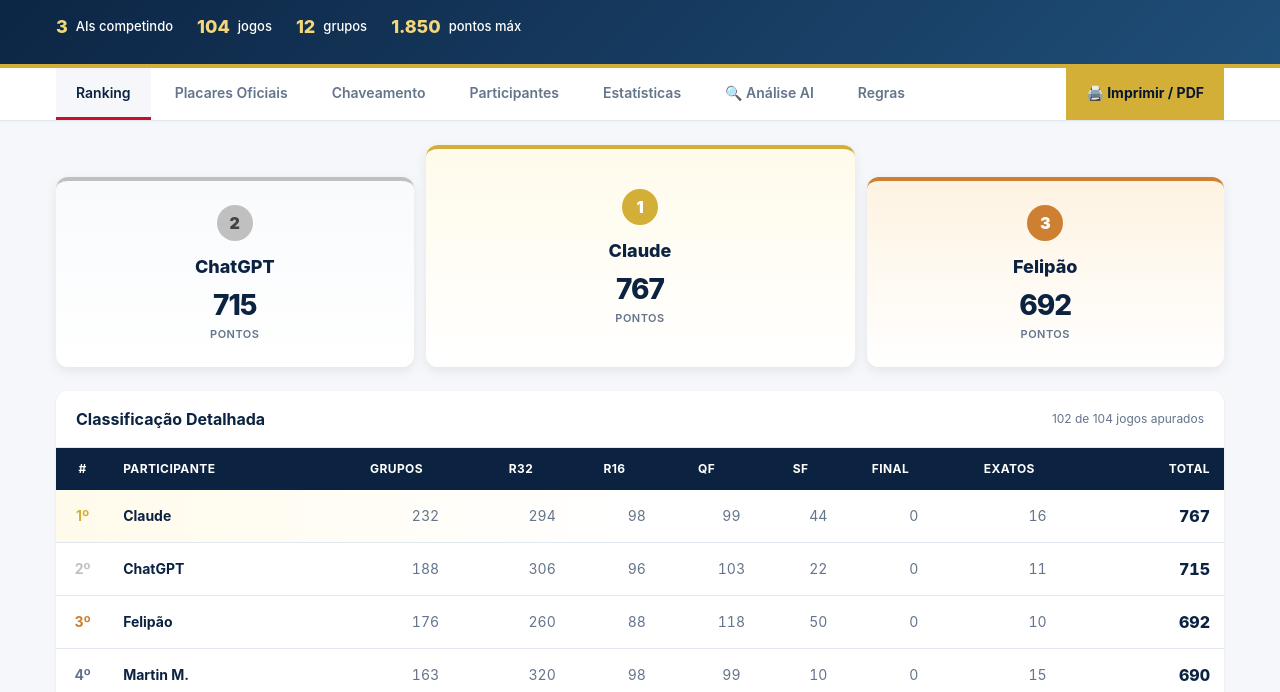
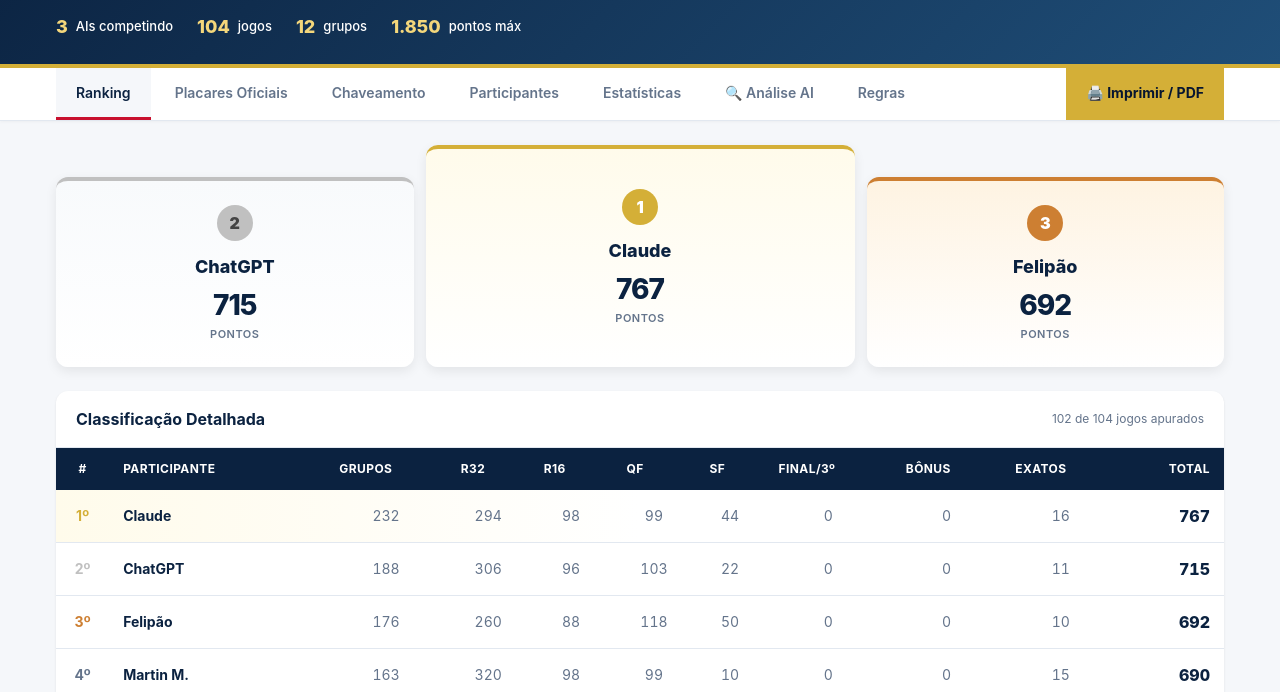
Before and after one commit to arthurmello1981/bolao2026, a plain HTML site: page index.html in a window 1280 px wide. Shown: the part 108-800 px from the top of the page. Drawn offline with nearby package versions, Linux system fonts and the light colour scheme.

Commit message:
Update index.html

```diff
--- a/index.html
+++ b/index.html
@@ -1,5 +1,5 @@
 <!DOCTYPE html>
-<!-- Bolão Copa 2026 — build v133 — FINAL(104 Espanha x Argentina) e 3º LUGAR(103 França x Inglaterra) fixados. NOVO: pontuação dos bônus campeão(20)/vice(10)/3º(5)/4º(5)/artilheiro(10). Artilheiro = const ARTILHEIRO_OFICIAL (admin preenche; match por sobrenome). +Samuca semis (v132). -->
+<!-- Bolão Copa 2026 — build v135 — ranking agora tem coluna BÔNUS (1/2/3/4/artilheiro) e a coluna Final virou Final/3º (engloba o jogo 103). Colunas fecham com o Total. Bolão Paralelo acende (v134). -->
 <!-- build v131 — +nilton nas semis 14/07. 25/26 com semis; falta só Samuca. -->
 <!-- build v121 — semis de 9 participantes inseridas 13/07 (Iara, wisnikão, pablo, Guto, Cisco, Quim dos xlsx; Danilo, Pedro T, Arthur manual). 12/26 com semis; faltam 14. -->
 <!-- build v120 — palpites das SEMIS das 3 IAs inseridos 13/07 (Claude 101 Esp / 102 Arg · ChatGPT 101 Fra / 102 Arg · Grok 101 Esp / 102 Ing). -->
@@ -2154,7 +2154,8 @@
       <td class="phase-pts">${s.byPhase['R16'] || 0}</td>
       <td class="phase-pts">${s.byPhase['Quartas'] || 0}</td>
       <td class="phase-pts">${s.byPhase['Semis'] || 0}</td>
-      <td class="phase-pts">${s.byPhase['Final'] || 0}</td>
+      <td class="phase-pts">${(s.byPhase['Final'] || 0) + (s.byPhase['3º Lugar'] || 0)}</td>
+      <td class="phase-pts">${s.byPhase['Bônus'] || 0}</td>
       <td class="phase-pts">${s.exactCount}</td>
       <td class="total">${s.total}</td>
     </tr>`;
@@ -2177,7 +2178,8 @@
             <th>R16</th>
             <th>QF</th>
             <th>SF</th>
-            <th>Final</th>
+            <th>Final/3º</th>
+            <th>Bônus</th>
             <th>Exatos</th>
             <th style="text-align: right;">Total</th>
           </tr>
@@ -2330,42 +2332,52 @@
           </div>
           <div class="summary-item">
             <div class="label">Bônus de Avanço</div>
-            <div class="value">${data.bonusTotal}</div>
+            <div class="value">${data.bonusTotal - data.championBonus.total}</div>
+          </div>
+          <div class="summary-item">
+            <div class="label">Bônus Final (1/2/3/4/art.)</div>
+            <div class="value">${data.championBonus.total}</div>
           </div>
         </div>
       </div>
     </div>
   `;
 
+  const det = data.championBonus.detail;
+  const finDone = !!outcomeTeams(104), tercDone = !!outcomeTeams(103), artDone = !!ARTILHEIRO_OFICIAL;
+  const ptsTag = (hit, val, done) => hit
+    ? `<span style="color:var(--green);font-weight:800;">+${val} pts ✓</span>`
+    : (done ? `<span style="color:var(--text-muted);">0 pts</span>` : `vale ${val} pts`);
+  const paraleloTotal = data.championBonus.total;
   const paraleloHtml = `
     <div class="card">
-      <div class="card-header"><h2>Bolão Paralelo</h2><span style="font-size:11px;color:var(--text-muted);">a apurar no final da Copa</span></div>
+      <div class="card-header"><h2>Bolão Paralelo</h2><span style="font-size:11px;color:var(--text-muted);">${paraleloTotal ? paraleloTotal + ' pts somados ao total' : 'a apurar no final da Copa'}</span></div>
       <div class="card-body">
         <div class="paralelo-grid">
           <div class="paralelo-item">
             <div class="label">Campeão</div>
             <div class="value">${parVal(par.champion)}</div>
-            <div class="pts">vale 20 pts</div>
+            <div class="pts">${ptsTag(det.champion, 20, finDone)}</div>
           </div>
           <div class="paralelo-item">
             <div class="label">Vice-campeão</div>
             <div class="value">${parVal(par.vice)}</div>
-            <div class="pts">vale 10 pts</div>
+            <div class="pts">${ptsTag(det.vice, 10, finDone)}</div>
           </div>
           <div class="paralelo-item">
             <div class="label">3º Lugar</div>
             <div class="value">${parVal(par.third)}</div>
-            <div class="pts">vale 5 pts</div>
+            <div class="pts">${ptsTag(det.third, 5, tercDone)}</div>
           </div>
           <div class="paralelo-item">
             <div class="label">4º Lugar</div>
             <div class="value">${parVal(par.fourth)}</div>
-            <div class="pts">vale 5 pts</div>
+            <div class="pts">${ptsTag(det.fourth, 5, tercDone)}</div>
           </div>
           <div class="paralelo-item">
             <div class="label">Artilheiro</div>
             <div class="value">${parTop}</div>
-            <div class="pts">vale 10 pts</div>
+            <div class="pts">${ptsTag(det.topScorer, 10, artDone)}</div>
           </div>
         </div>
       </div>
```
